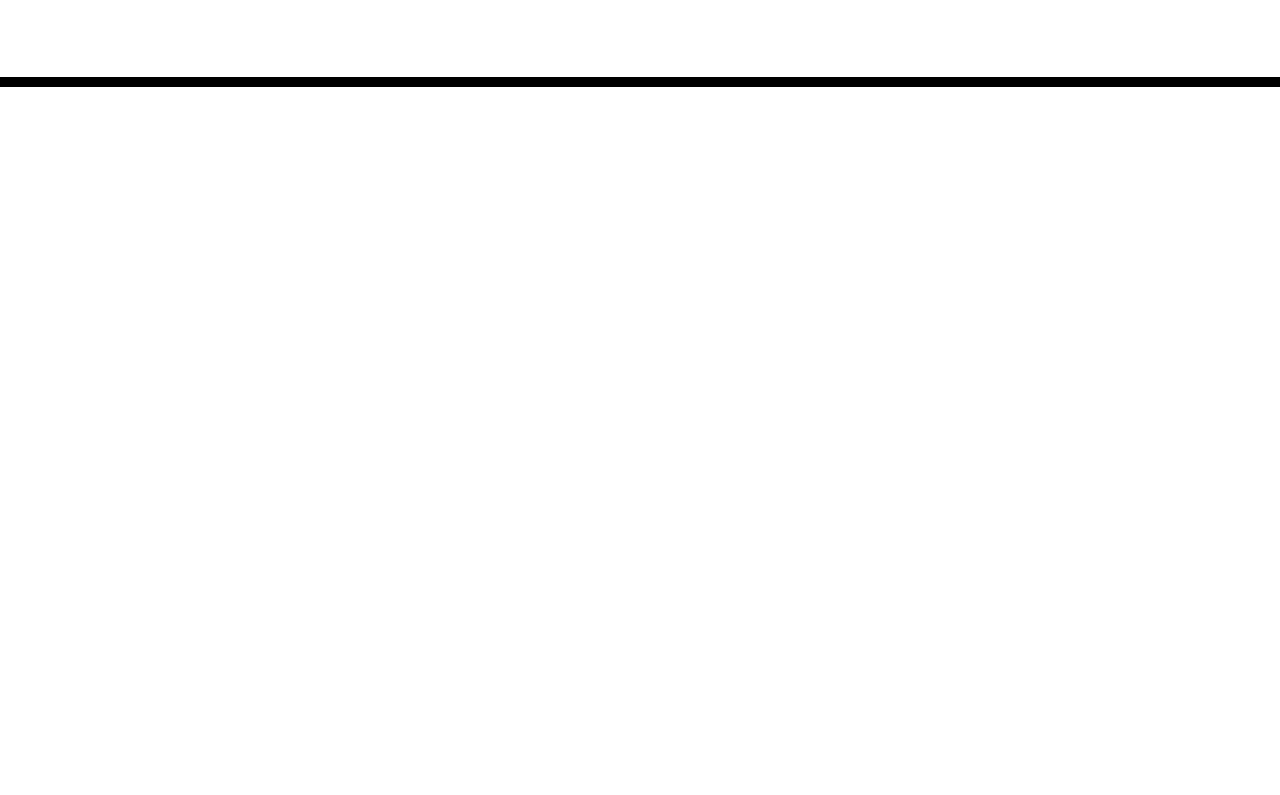
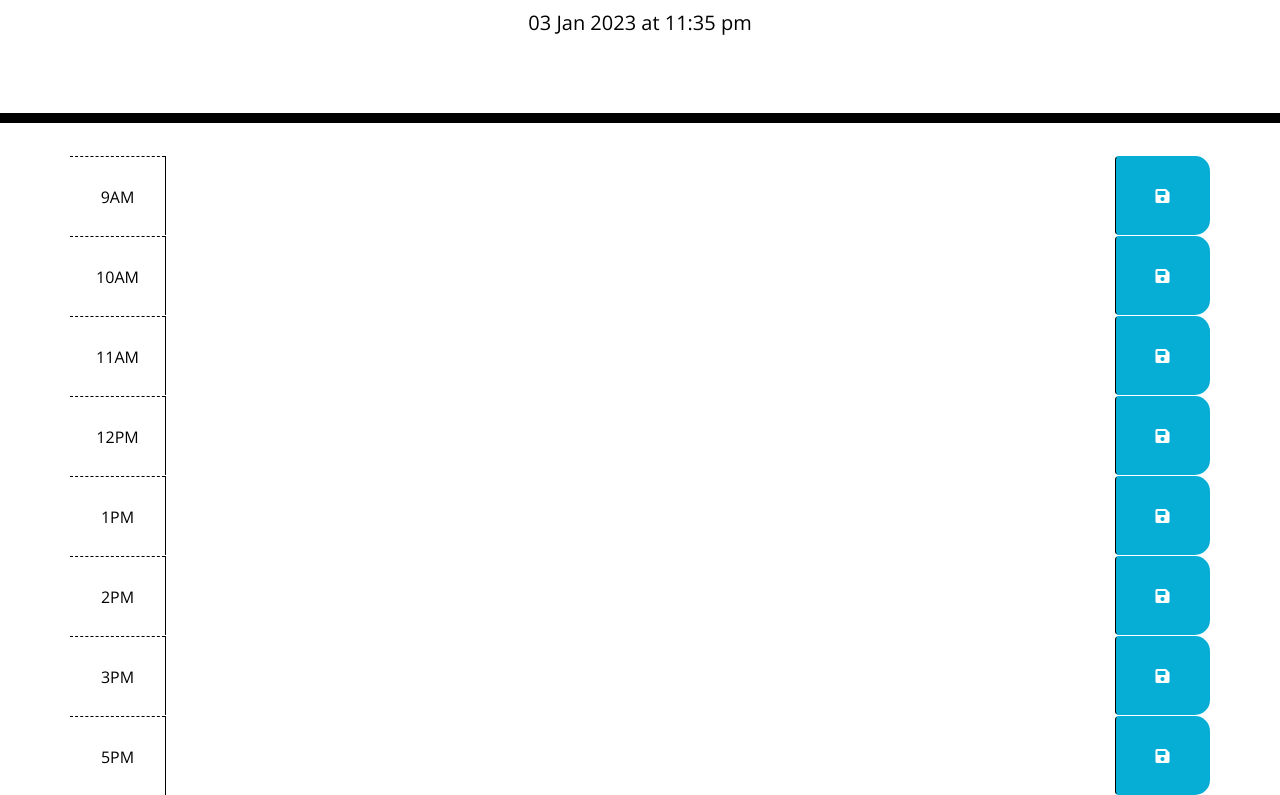
Before and after one commit to Ernest-Mbikan/workDayShecheduler, a plain HTML site: page starter/index.html in a window 1280 px wide. Shown: the part 181-976 px from the top of the page. Before the commit the page ends 800 px from the top, so only its background shows below. Drawn offline with nearby package versions, Linux system fonts and the light colour scheme.

Commit message:
code to display current day and html file for hourly schedule added.

```diff
--- a/starter/index.html
+++ b/starter/index.html
@@ -30,9 +30,75 @@
     </header>
     <div class="container">
       <!-- Timeblocks go here -->
+      <div id="hour-9" class="row time-block">
+        <div class="col-md-1 hour">
+          9AM
+        </div>
+        <textarea class="col-md-10 description">
+        </textarea>
+        <button class="btn saveBtn col-md-1"><i class="fas fa-save"></i></button>
+      </div>
+      <div id="hour-9" class="row time-block">
+        <div class="col-md-1 hour">
+          10AM
+        </div>
+        <textarea class="col-md-10 description">
+        </textarea>
+        <button class="btn saveBtn col-md-1"><i class="fas fa-save"></i></button>
+      </div>
+      <div id="hour-9" class="row time-block">
+        <div class="col-md-1 hour">
+          11AM
+        </div>
+        <textarea class="col-md-10 description">
+        </textarea>
+        <button class="btn saveBtn col-md-1"><i class="fas fa-save"></i></button>
+      </div>
+      <div id="hour-9" class="row time-block">
+        <div class="col-md-1 hour">
+          12PM
+        </div>
+        <textarea class="col-md-10 description">
+        </textarea>
+        <button class="btn saveBtn col-md-1"><i class="fas fa-save"></i></button>
+      </div>
+      <div id="hour-9" class="row time-block">
+        <div class="col-md-1 hour">
+          1PM
+        </div>
+        <textarea class="col-md-10 description">
+        </textarea>
+        <button class="btn saveBtn col-md-1"><i class="fas fa-save"></i></button>
+      </div>
+      <div id="hour-9" class="row time-block">
+        <div class="col-md-1 hour">
+          2PM
+        </div>
+        <textarea class="col-md-10 description">
+        </textarea>
+        <button class="btn saveBtn col-md-1"><i class="fas fa-save"></i></button>
+      </div>
+      <div id="hour-9" class="row time-block">
+        <div class="col-md-1 hour">
+          3PM
+        </div>
+        <textarea class="col-md-10 description">
+        </textarea>
+        <button class="btn saveBtn col-md-1"><i class="fas fa-save"></i></button>
+      </div>
+      <div id="hour-9" class="row time-block">
+        <div class="col-md-1 hour">
+          5PM
+        </div>
+        <textarea class="col-md-10 description">
+        </textarea>
+        <button class="btn saveBtn col-md-1"><i class="fas fa-save"></i></button>
+      </div>
+
     </div>
 
     <script src="https://cdnjs.cloudflare.com/ajax/libs/jquery/3.2.1/jquery.min.js"></script>
     <script src="https://cdnjs.cloudflare.com/ajax/libs/moment.js/2.24.0/moment.min.js"></script>
+    <script src="/starter/index.js"></script>
   </body>
 </html>
--- /dev/null
+++ b/starter/index.js
@@ -0,0 +1,10 @@
+// $("#text-area-9am").css({"background-color": "yellow", "border": "2px solid red"})
+
+let timeDisplayEl = $("#currentDay");
+let timeBlockEl = $('block-display');
+
+function displayTime(){
+    let rightNow = moment().format('DD MMM YYYY [at] hh:mm a')
+    timeDisplayEl.text(rightNow)
+}
+setInterval(displayTime, 1000);
```
